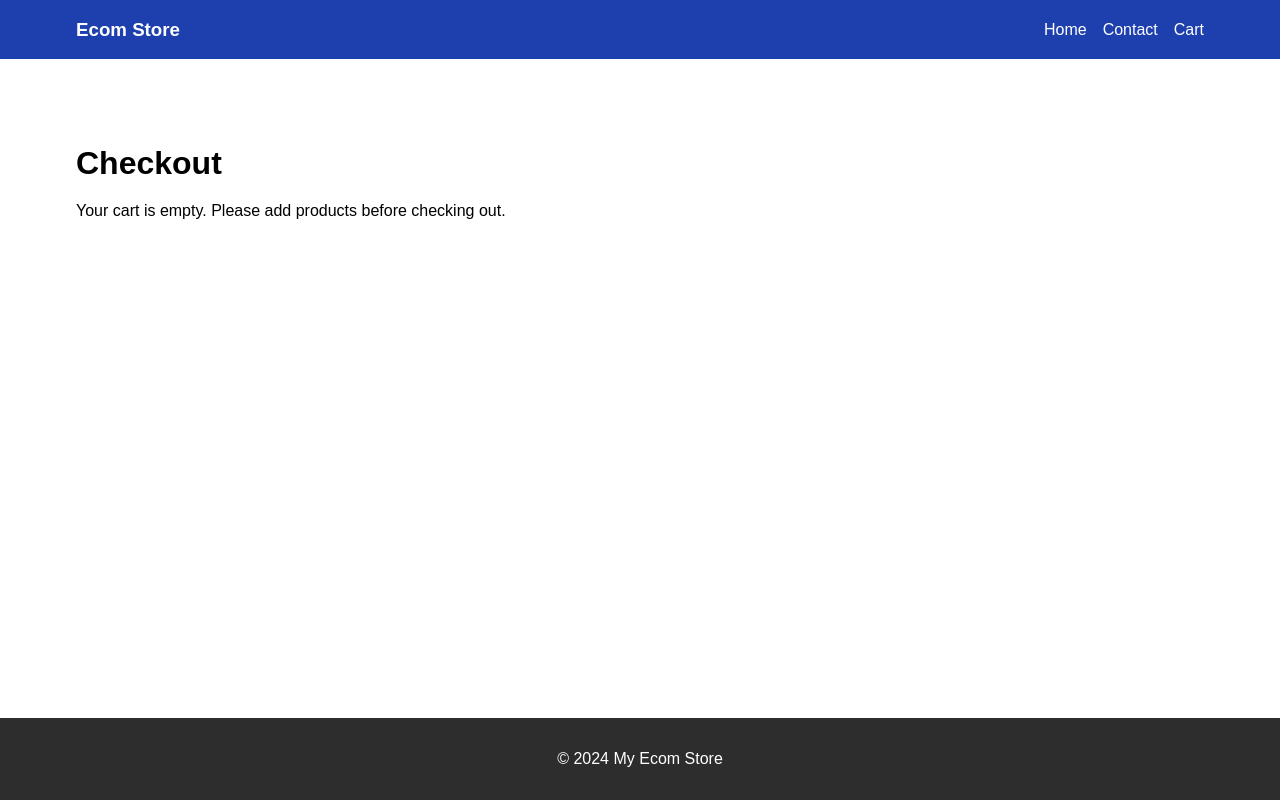
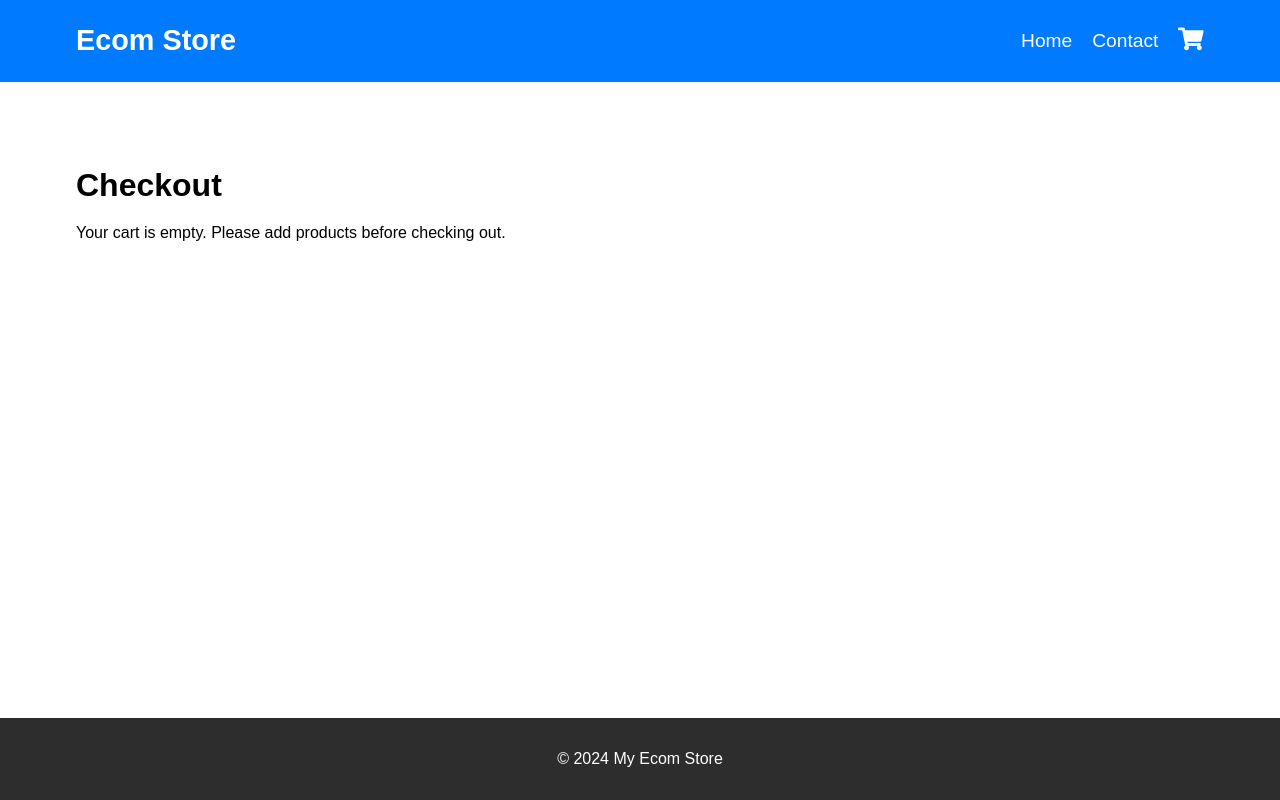
Before and after one commit to andgram/JSFW-ecom, a React (Vite) app: page /checkout in a window 1280 px wide. Built offline with nearby package versions, Linux system fonts and the light colour scheme.

Commit message:
implemented cart icon with counter in navbar component

```diff
--- a/package.json
+++ b/package.json
@@ -12,6 +12,7 @@
   "dependencies": {
     "react": "^18.3.1",
     "react-dom": "^18.3.1",
+    "react-icons": "^5.4.0",
     "react-router-dom": "^7.1.5"
   },
   "devDependencies": {
--- a/src/components/Navbar.tsx
+++ b/src/components/Navbar.tsx
@@ -1,32 +1,46 @@
 import { Link } from "react-router-dom";
+import { useCart } from "../store/CartContext";
+import { FaShoppingCart } from "react-icons/fa";
 import "../styles/Navbar.css";
 
 const Navbar = () => {
+  const { cartItems } = useCart();
+  const itemCount = cartItems.length; // Count total items in cart
+
   return (
-    <nav className="navbar">
+    <header className="navbar">
       <div className="container">
-        <a className="site-logo" href="/">
-          <h3>Ecom Store</h3>
-        </a>
-        <ul className="navbar-list">
+        <nav className="nav">
+          {/* Logo */}
+          <Link to="/" className="logo">
+            Ecom Store
+          </Link>
+
+          {/* Navigation Links */}
+          <ul className="nav-list">
             <li>
-            <Link to="/" className="navbar-link">
+              <Link to="/" className="nav-link">
                 Home
               </Link>
             </li>
             <li>
-            <Link to="/contact" className="navbar-link">
+              <Link to="/contact" className="nav-link">
                 Contact
               </Link>
             </li>
-          <li>
-            <Link to="/checkout" className="navbar-link">
-              Cart
+            {/* Cart Icon with Badge */}
+            <li className="cart-container">
+              <Link to="/checkout" className="cart-link">
+                <FaShoppingCart className="cart-icon" />
+                {itemCount > 0 && (
+                  <span className="cart-badge">{itemCount}</span>
+                )}
               </Link>
             </li>
           </ul>
+        </nav>
       </div>
-    </nav>
+    </header>
   );
 };
 
--- a/src/styles/Checkout.css
+++ b/src/styles/Checkout.css
@@ -1,10 +1,3 @@
-/* Checkout Container */
-.checkout-container {
-    padding: 20px;
-    max-width: 1200px;
-    margin: 0 auto;
-}
-
 /* Checkout Title */
 .checkout-title {
     font-size: 2rem;
--- a/src/styles/Contact.css
+++ b/src/styles/Contact.css
@@ -2,11 +2,8 @@
     margin-inline: auto;
     width: min(90%, 35rem);
     padding: 20px;
-    /* Optional padding */
     box-sizing: border-box;
-    /* Ensures padding doesn't affect the width */
     overflow: visible;
-    /* Makes sure no content is hidden */
 }
 
 .contact-title {
--- a/src/styles/Navbar.css
+++ b/src/styles/Navbar.css
@@ -1,32 +1,87 @@
-/* Navbar.css */
-.site-logo {
-    color: #fff;
-    text-decoration: none;
+/* Navbar container */
+.navbar {
+    background-color: #007bff;
+    padding: 10px 0;
 }
 
-.navbar {
-    background-color: #1e40af;
-    color: white;
-}
 
-.navbar .container {
+/* Navigation bar */
+.nav {
     display: flex;
     justify-content: space-between;
     align-items: center;
+    width: 100%;
 }
 
-.navbar-list {
-    display: flex;
-    gap: 16px;
-    list-style-type: none;
+/* Logo */
+.logo {
+    font-size: 1.8rem;
+    font-weight: bold;
+    text-decoration: none;
+    color: #fff;
 }
 
-.navbar-link {
-    color: white;
-    text-decoration: none;
-    font-size: 16px;
+/* Navigation list */
+.nav-list {
+    list-style: none;
+    display: flex;
+    align-items: center;
+    gap: 20px;
 }
 
-.navbar-link:hover {
+/* Navigation links */
+.nav-link {
+    text-decoration: none;
+    font-size: 1.2rem;
+    transition: color 0.3s ease-in-out;
+    color: #fff;
+}
+
+.nav-link:hover {
     text-decoration: underline;
 }
+
+/* Cart container */
+.cart-container {
+    position: relative;
+    display: flex;
+    align-items: center;
+}
+
+/* Cart icon */
+.cart-icon {
+    font-size: 1.6rem;
+    color: #fff;
+}
+
+/* Badge for cart count */
+.cart-badge {
+    position: absolute;
+    top: -5px;
+    right: -10px;
+    background: red;
+    color: white;
+    font-size: 0.8rem;
+    font-weight: bold;
+    width: 18px;
+    height: 18px;
+    display: flex;
+    align-items: center;
+    justify-content: center;
+    border-radius: 50%;
+}
+
+/* Responsive Navbar */
+@media (max-width: 768px) {
+    .nav-list {
+        gap: 15px;
+    }
+
+    .nav-link {
+        font-size: 1rem;
+    }
+
+    .cart-icon {
+        font-size: 1.5rem;
+    }
+}
```
Also changed, not shown: 1 other file (tests, documents, lock files or other folders). Lines whose indentation alone changed are shown as unchanged.
